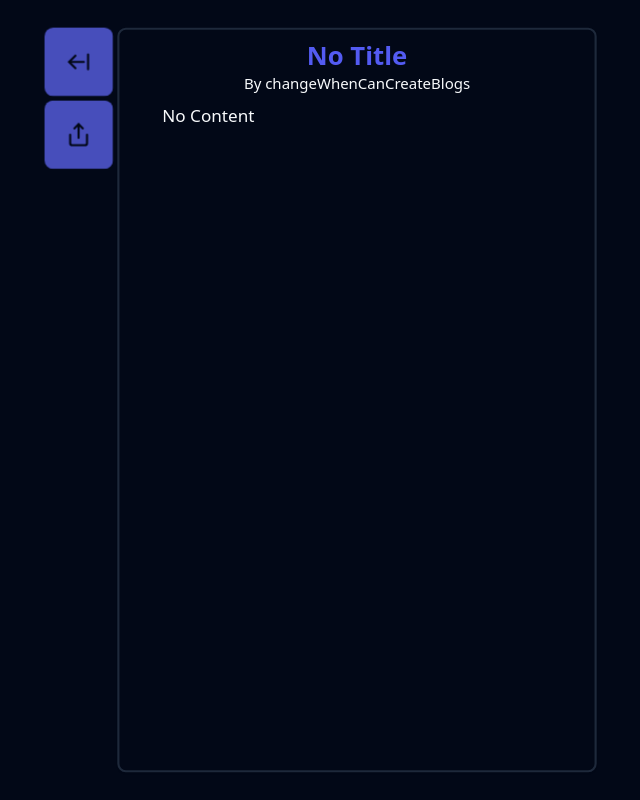
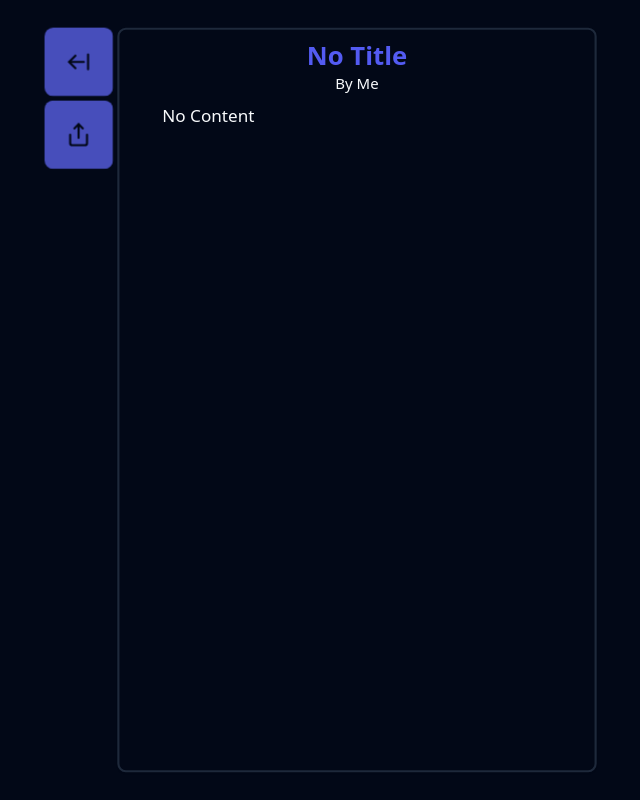
Before and after one commit to lernEarnBurn/blog-site, a React (Vite) app in the folder creater-interface/: page /blogs/1 in a window 1280 px wide. Shown: the whole page, without its empty margins (283-923 px from the left). Built offline with nearby package versions, Linux system fonts and the light colour scheme.

Commit message:
navigate div to create button

```diff
--- a/creater-interface/src/components/EditBlogPage.tsx
+++ b/creater-interface/src/components/EditBlogPage.tsx
@@ -24,9 +24,7 @@ export function EditBlogPage() {
               <h2 className="text-center text-2xl">
                 <strong>{blogData?.title || 'No Title'}</strong>
               </h2>
-              <h3 className="text-center text-sm">
-                By {blogData?.author?.username || 'changeWhenCanCreateBlogs'}
-              </h3>
+              <h3 className="text-center text-sm">By Me</h3>
               <p className="mt-2 text-md">{blogData?.content || 'No Content'}</p>
             </div>
            <BtnBar backFunc={handleGoBack}></BtnBar>
--- a/creater-interface/src/components/MyBlogMenu.tsx
+++ b/creater-interface/src/components/MyBlogMenu.tsx
@@ -2,6 +2,7 @@ import { useEffect, useState, useRef } from "react"
 import axios from "axios"
 import { useNavigate } from "react-router-dom";
 
+import { FilePlus } from 'lucide-react';
 import { BlogSkeleton } from "./ui/BlogSkeleton";
 
 interface Blog {
@@ -18,13 +19,12 @@ interface User {
 }
 
 export function MyBlogMenu() {
-
   const [blogs, setBlogs] = useState<Blog[]>([])
   const [loading, setLoading] = useState(false)
 
   useEffect(() => {
-    const getAllBlogs = async () => {
-      const storedBlogs = localStorage.getItem('allBlogs');
+    const getMyBlogs = async () => {
+      const storedBlogs = localStorage.getItem('myBlogs');
 
       if (storedBlogs) {
         setBlogs(JSON.parse(storedBlogs));
@@ -40,7 +40,7 @@ export function MyBlogMenu() {
       }
     };
 
-    getAllBlogs();
+    getMyBlogs();
   }, []);
 
 
@@ -61,8 +61,8 @@ export function MyBlogMenu() {
 
     const updatedBlogs = [blog, ...blogs.slice(0, index), ...blogs.slice(index + 1)];
 
-    localStorage.setItem('allBlogs', JSON.stringify(updatedBlogs))
-    localStorage.setItem('selectedBlog', JSON.stringify(blog))
+    localStorage.setItem('myBlogs', JSON.stringify(updatedBlogs))
+    localStorage.setItem('selectedMyBlog', JSON.stringify(blog))
 
     setTimeout(() => {
       navigate(`/blogs/${blog._id}`);
@@ -71,8 +71,16 @@ export function MyBlogMenu() {
 
 
   return (
-     <>
+    <>
+
+
       <div className="top-div relative top-24 flex flex-col gap-4 overflow-y-auto min-h-[100vh] min-w-[99vw] items-center pb-10">
+        {!loading && (
+          <div onClick={() => {navigate('/blogs/create-blog')}} className="z-10 rounded-lg dark:bg-opacity-90 mt-[4.5vh] py-2 px-10 border-2 light:border-black shadow-sm w-[35vw] h-[87vh] overflow-hidden">
+            <FilePlus className="w-[30vw] h-[80vh]"/>
+          </div>
+        )}
+
         {!loading ? (
           blogs.map((blog, index) => (
             <div
@@ -84,9 +92,7 @@ export function MyBlogMenu() {
               <h2 className="text-center text-2xl">
                 <strong>{blog.title}</strong>
               </h2>
-              <h3 className="text-center text-sm">
-                By {blog.author && blog.author.username ? blog.author.username : 'changeWhenCanCreateBlogs'}
-              </h3>
+              <h3 className="text-center text-sm">By Me</h3>
               <p className="mt-2 text-md">{blog.content}</p>
             </div>
           ))
```
